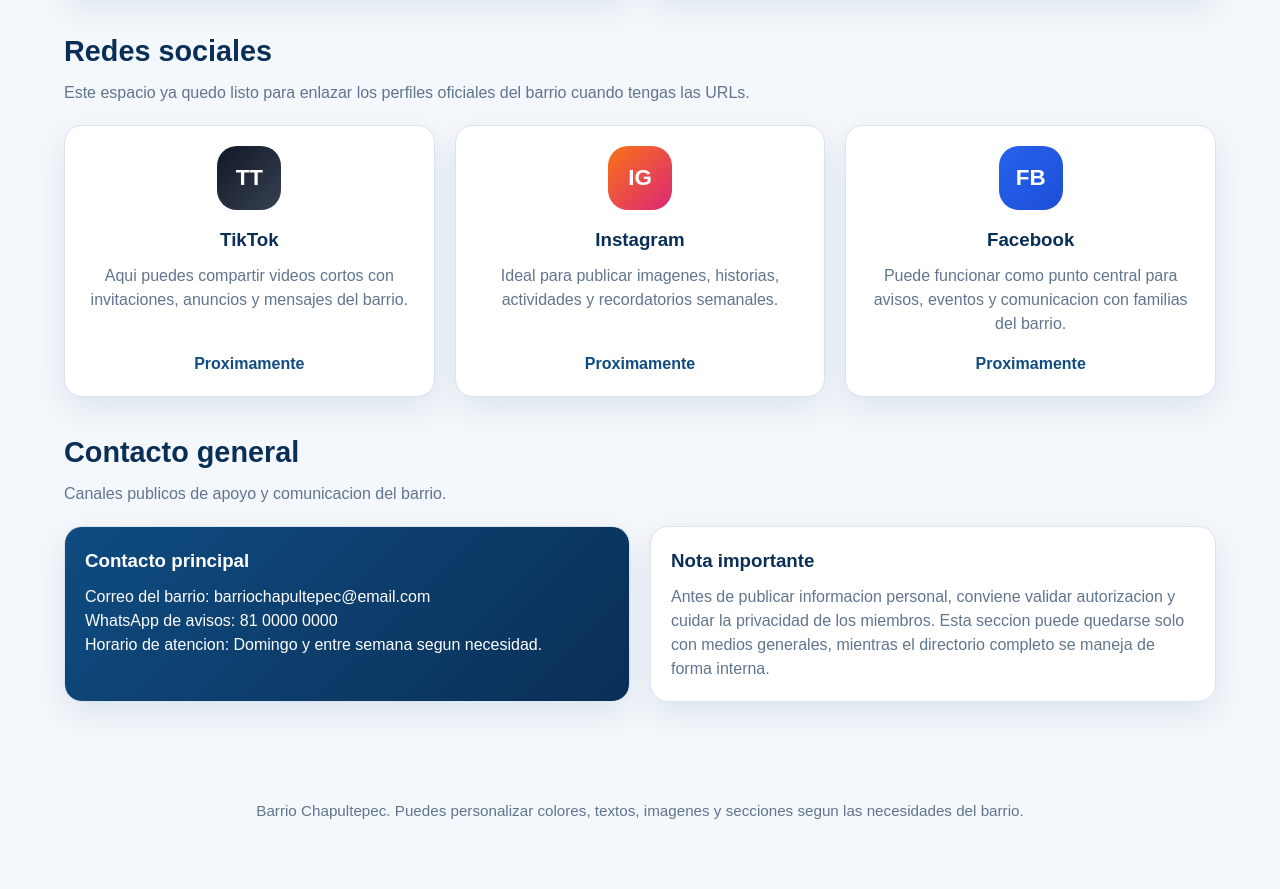
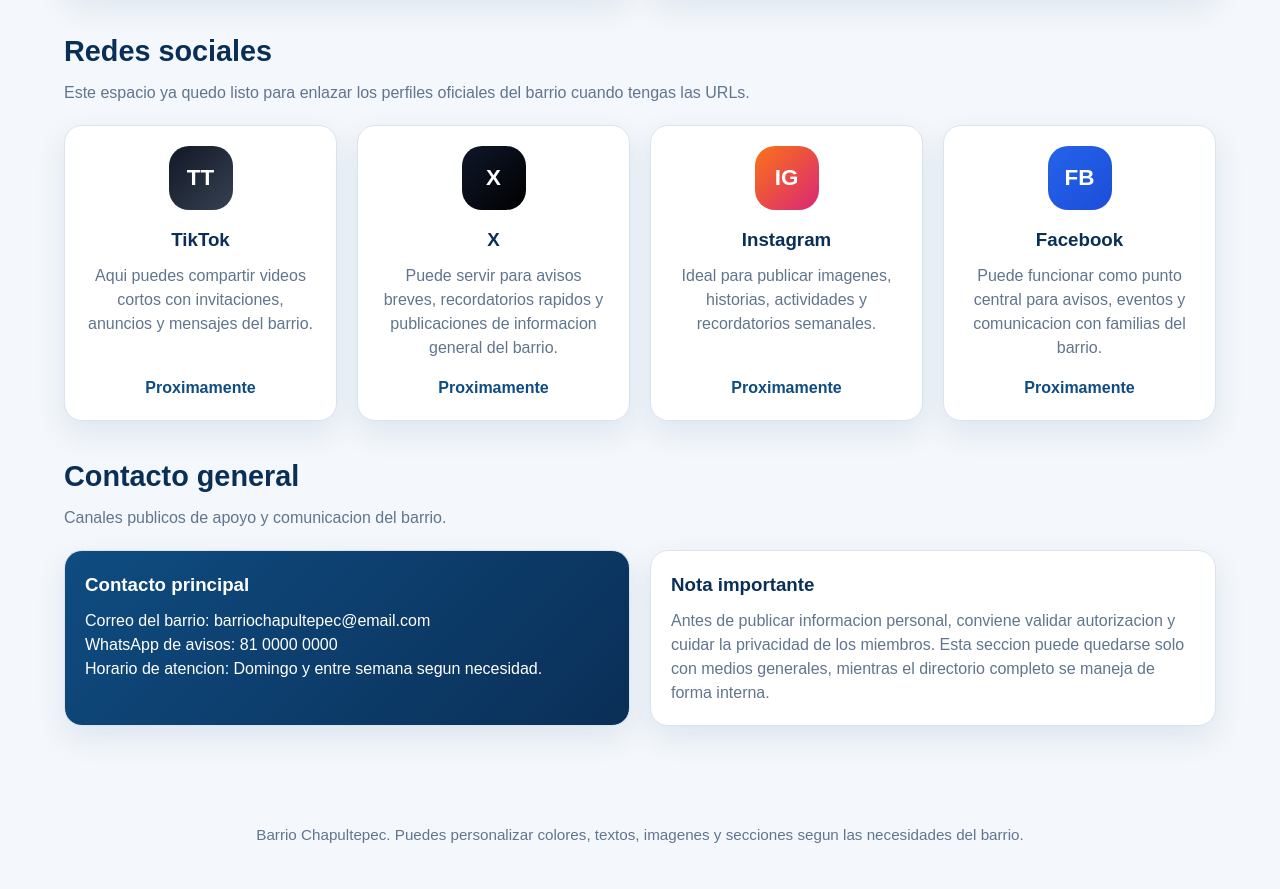
Before and after one commit to Israoddiehh/BarrioChapultepec, a plain HTML site: page index.html in a window 1280 px wide. Shown: the part 3280-4169 px from the top of the page. Before the commit the page ends 4145 px from the top, so only its background shows below. Drawn offline with Linux system fonts and the light colour scheme.

Commit message:
Add X social media card

```diff
--- a/index.html
+++ b/index.html
@@ -345,6 +345,7 @@
     }
 
     .social-tiktok { background: linear-gradient(135deg, #111827, #374151); }
+    .social-x { background: linear-gradient(135deg, #0f172a, #000000); }
     .social-instagram { background: linear-gradient(135deg, #f97316, #db2777); }
     .social-facebook { background: linear-gradient(135deg, #2563eb, #1d4ed8); }
 
@@ -577,7 +578,7 @@
       <h2 class="section-title">Redes sociales</h2>
       <p class="section-subtitle">Este espacio ya quedo listo para enlazar los perfiles oficiales del barrio cuando tengas las URLs.</p>
       <div class="grid">
-        <div class="card social-card span-4">
+        <div class="card social-card span-3">
           <div>
             <div class="social-icon social-tiktok">TT</div>
             <h3>TikTok</h3>
@@ -585,7 +586,15 @@
           </div>
           <a class="social-link" href="#" aria-label="Proximamente TikTok">Proximamente</a>
         </div>
-        <div class="card social-card span-4">
+        <div class="card social-card span-3">
+          <div>
+            <div class="social-icon social-x">X</div>
+            <h3>X</h3>
+            <p>Puede servir para avisos breves, recordatorios rapidos y publicaciones de informacion general del barrio.</p>
+          </div>
+          <a class="social-link" href="#" aria-label="Proximamente X">Proximamente</a>
+        </div>
+        <div class="card social-card span-3">
           <div>
             <div class="social-icon social-instagram">IG</div>
             <h3>Instagram</h3>
@@ -593,7 +602,7 @@
           </div>
           <a class="social-link" href="#" aria-label="Proximamente Instagram">Proximamente</a>
         </div>
-        <div class="card social-card span-4">
+        <div class="card social-card span-3">
           <div>
             <div class="social-icon social-facebook">FB</div>
             <h3>Facebook</h3>
```
